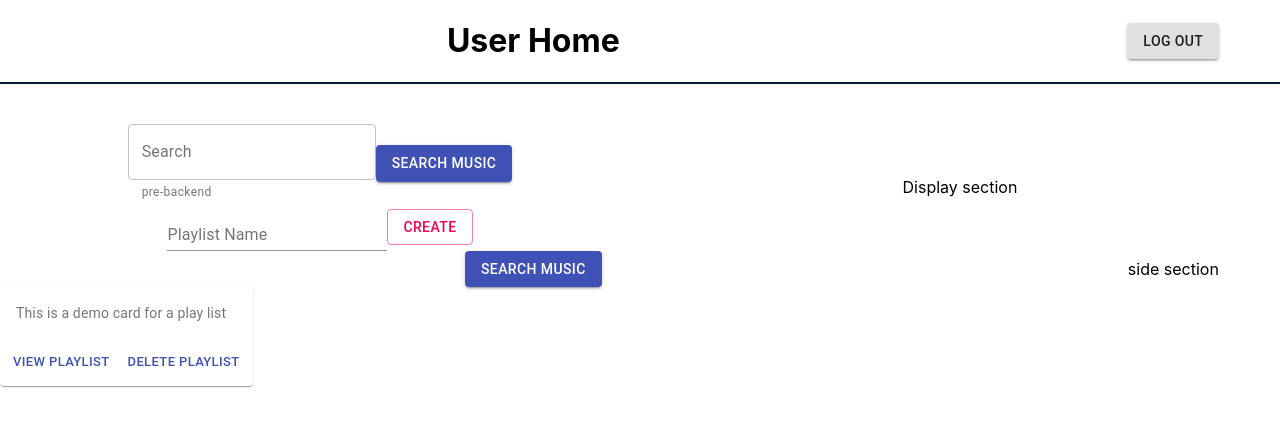
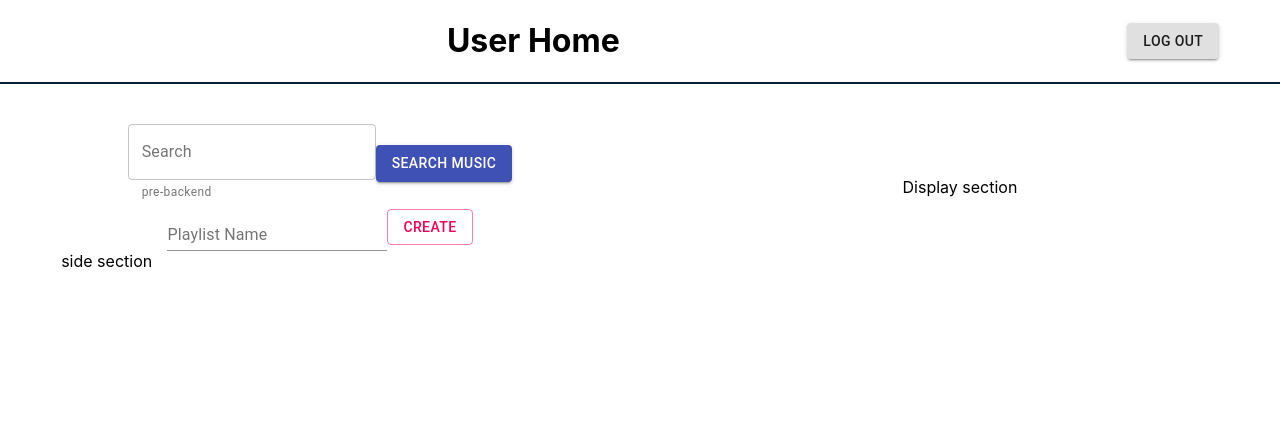
Before and after one commit to JMantis0/MusicApp, a React (Create React App) app in the folder client/: page /user_home in a window 1280 px wide. Shown: the top 426 px of the page. Built offline with nearby package versions, Linux system fonts and the light colour scheme.

Commit message:
removed extra deezer search button

```diff
--- a/client/src/components/PlaylistCard.tsx
+++ b/client/src/components/PlaylistCard.tsx
@@ -25,7 +25,8 @@ const PlaylistCard = () => {
                     <Typography variant="body2"
                                 color="textSecondary"
                     >
-                        This is a demo card for a play list
+                        Playlist Name
+                    {/*{playlistName}*/}
                     </Typography>
                 </CardContent>
             </CardActionArea>
--- a/client/src/pages/UserHome.tsx
+++ b/client/src/pages/UserHome.tsx
@@ -19,7 +19,7 @@ const UserHome = () => {
   const musicAppState = useAppSelector(selectMusicApp);
   // This is how to hook into the dispatcher.
   const dispatch = useAppDispatch();
-  const [playlists, setPlaylists] = useState<Playlist[]>([]);
+  const [playlists, setPlaylists] = useState<typeof Playlist[]>([]);
 
   const getPlaylists = () => {
     const queryString = `https://localhost:8080/read_playlists`;
@@ -29,7 +29,7 @@ const UserHome = () => {
         console.log("response", response);
         const playlistData = response.data.data;
         //  Dispatch the setPlaylistData reducer to save data to the state
-        dispatch(setPlaylists(playlistData));
+        // dispatch(setPlaylists(playlistData));
         //  Check your redux devtools to see the data
       })
       .catch((error) => {
@@ -72,20 +72,13 @@ const UserHome = () => {
           <Grid className={style.center} item xs={2}>
             {/* side section */}
           </Grid>
-          <Grid className={style.center} item xs={10}>
-            <SearchDeezerButton />
-          </Grid>
           <Grid className={style.center} item xs={2}>
             side section
           </Grid>
           <Grid>
-            {playlists.map( (playlist: Playlist) =>
-              <PlaylistCard
-                key={playlist.playlistId}
-                playlistName={playlist.playlistName}
-              />
+            {playlists.map( (playlist: typeof Playlist) =>
+              <PlaylistCard />
             )}
-            <PlaylistCard />
           </Grid>
           <Grid className={style.center} item xs={10}></Grid>
           <Grid className="" item xs={10}></Grid>
```
